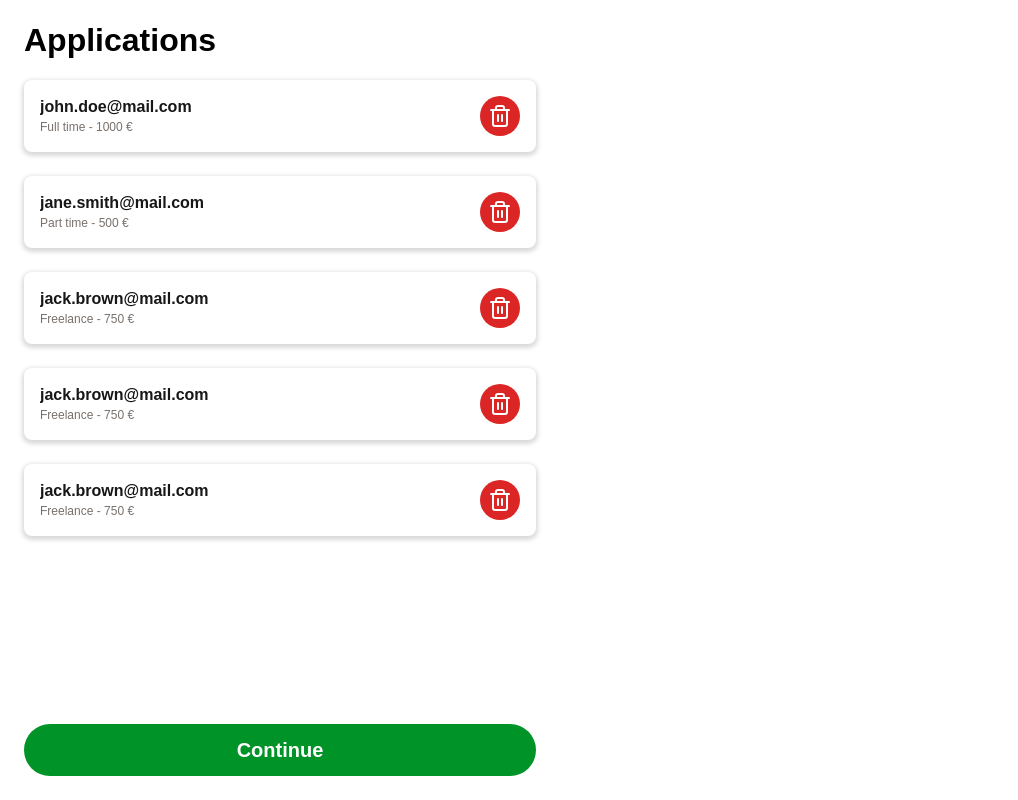
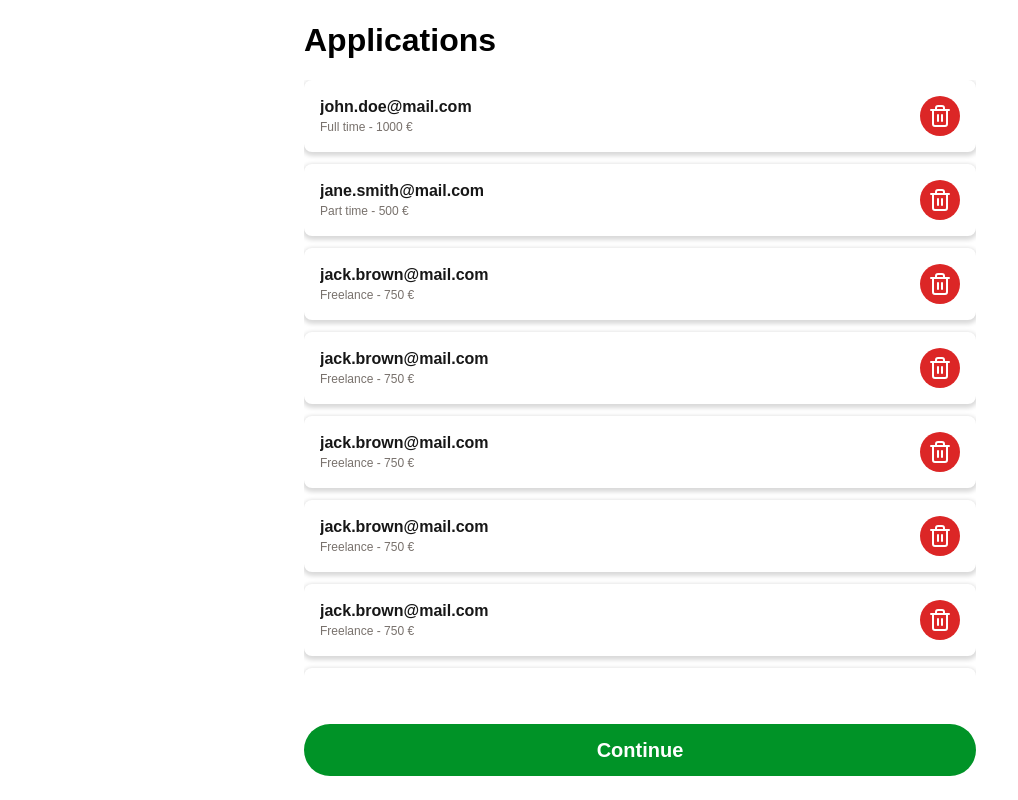
Before and after one commit to alexRasi/credit-application-wizard, a React (Vite) app: page /applications in a window 1280 px wide. Shown: the whole page, without its empty margins (0-1018 px from the left). Built offline with nearby package versions, Linux system fonts and the light colour scheme.

Commit message:
feat(layout): update WizardLayout styles and structure for scrollable wizard contend

```diff
--- a/src/App.styles.ts
+++ b/src/App.styles.ts
@@ -2,7 +2,8 @@ import styled from "styled-components";
 
 export const AppContainer = styled.main`
   box-sizing: border-box;
-  max-width: 560px;
+  max-width: 720px;
+  margin: auto;
   padding: 24px;
   max-height: 100%;
   height: 100dvh;
--- a/src/components/WizardLayout/WizardLayout.styles.ts
+++ b/src/components/WizardLayout/WizardLayout.styles.ts
@@ -2,36 +2,43 @@ import styled from "styled-components";
 
 export const Header = styled.header`
   display: flex;
-  align-items: cent //   justify-content: space-between;
-    een;
+  align-items: center;
+  justify-content: space-between;
 `;
-// export const ButtonWrapper = styled.div`
-//   display: flex;
-//   align-items: center;
-//   justify-content: center;
-//   margin-top: auto;
-// `;
 
 export const Heading1 = styled.h1`
   font-weight: 700;
   font-size: 32px;
   line-height: 1;
   margin: 0;
+  margin-right: auto;
 `;
 
-export const WizardContent = styled.main`
+export const WizardContent = styled.section`
   box-sizing: border-box;
-  max-width: 560px;
-  padding: 24px;
-  max-height: 100%;
+  max-width: 720px;
+
   height: 100dvh;
   display: flex;
   flex-direction: column;
   gap: 24px;
+  min-height: 0; /* allow inner scroll */
+`;
+
+export const Content = styled.div`
+  flex: 1;
+  min-height: 0; /* crucial for scrolling in flex columns */
+  overflow: auto;
+  display: flex;
+  flex-direction: column;
+  gap: 12px;
+
+  /* keeps last card from hiding under the footer */
+  padding-bottom: 24px; /* CTA height*/
 `;
 
 export const Footer = styled.div`
-  margin-top: auto;
+  flex: none;
   display: flex;
   flex-direction: column;
   gap: 16px;
--- a/src/components/WizardLayout/WizardLayout.tsx
+++ b/src/components/WizardLayout/WizardLayout.tsx
@@ -1,5 +1,11 @@
 import type { ReactNode } from "react";
-import { Footer, Header, Heading1 } from "./WizardLayout.styles";
+import {
+  WizardContent,
+  Header,
+  Heading1,
+  Content,
+  Footer,
+} from "./WizardLayout.styles";
 import { Button } from "../Button/Button";
 
 type WizardLayoutProps = {
@@ -18,13 +24,13 @@ export const WizardLayout = ({
   children,
 }: WizardLayoutProps) => {
   return (
-    <>
+    <WizardContent>
       <Header>
         {back ?? <span />}
         {title && <Heading1>{title}</Heading1>}
+        <span />
       </Header>
-      {children}
-      {/* {footer && <ButtonWrapper>{footer}</ButtonWrapper>} */}
+      <Content>{children}</Content>
       <Footer>
         {footerAddon}
         <Button
@@ -35,6 +41,6 @@ export const WizardLayout = ({
           }}
         />
       </Footer>
-    </>
+    </WizardContent>
   );
 };
--- a/src/pages/ApplicationsPage.tsx
+++ b/src/pages/ApplicationsPage.tsx
@@ -40,6 +40,54 @@ export const ApplicationsPage = () => {
           income={750}
           onDelete={() => console.log("Delete clicked")}
         />
+        <ApplicationItem
+          email="jack.brown@mail.com"
+          employmentType="Freelance"
+          income={750}
+          onDelete={() => console.log("Delete clicked")}
+        />
+        <ApplicationItem
+          email="jack.brown@mail.com"
+          employmentType="Freelance"
+          income={750}
+          onDelete={() => console.log("Delete clicked")}
+        />
+        <ApplicationItem
+          email="jack.brown@mail.com"
+          employmentType="Freelance"
+          income={750}
+          onDelete={() => console.log("Delete clicked")}
+        />
+        <ApplicationItem
+          email="jack.brown@mail.com"
+          employmentType="Freelance"
+          income={750}
+          onDelete={() => console.log("Delete clicked")}
+        />
+        <ApplicationItem
+          email="jack.brown@mail.com"
+          employmentType="Freelance"
+          income={750}
+          onDelete={() => console.log("Delete clicked")}
+        />
+        <ApplicationItem
+          email="jack.brown@mail.com"
+          employmentType="Freelance"
+          income={750}
+          onDelete={() => console.log("Delete clicked")}
+        />
+        <ApplicationItem
+          email="jack.brown@mail.com"
+          employmentType="Freelance"
+          income={750}
+          onDelete={() => console.log("Delete clicked")}
+        />
+        <ApplicationItem
+          email="LAST ITEM"
+          employmentType="Freelance"
+          income={750}
+          onDelete={() => console.log("Delete clicked")}
+        />
       </WizardLayout>
     </>
   );
```
